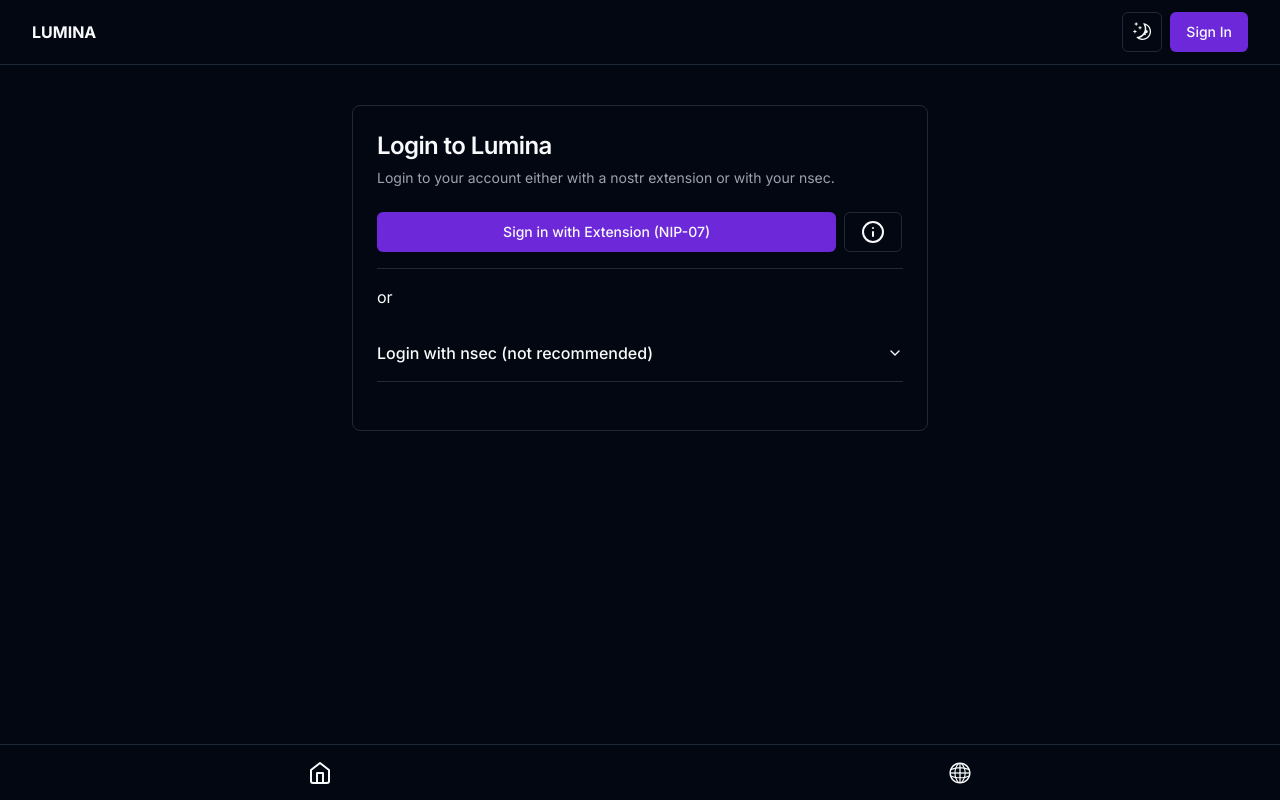
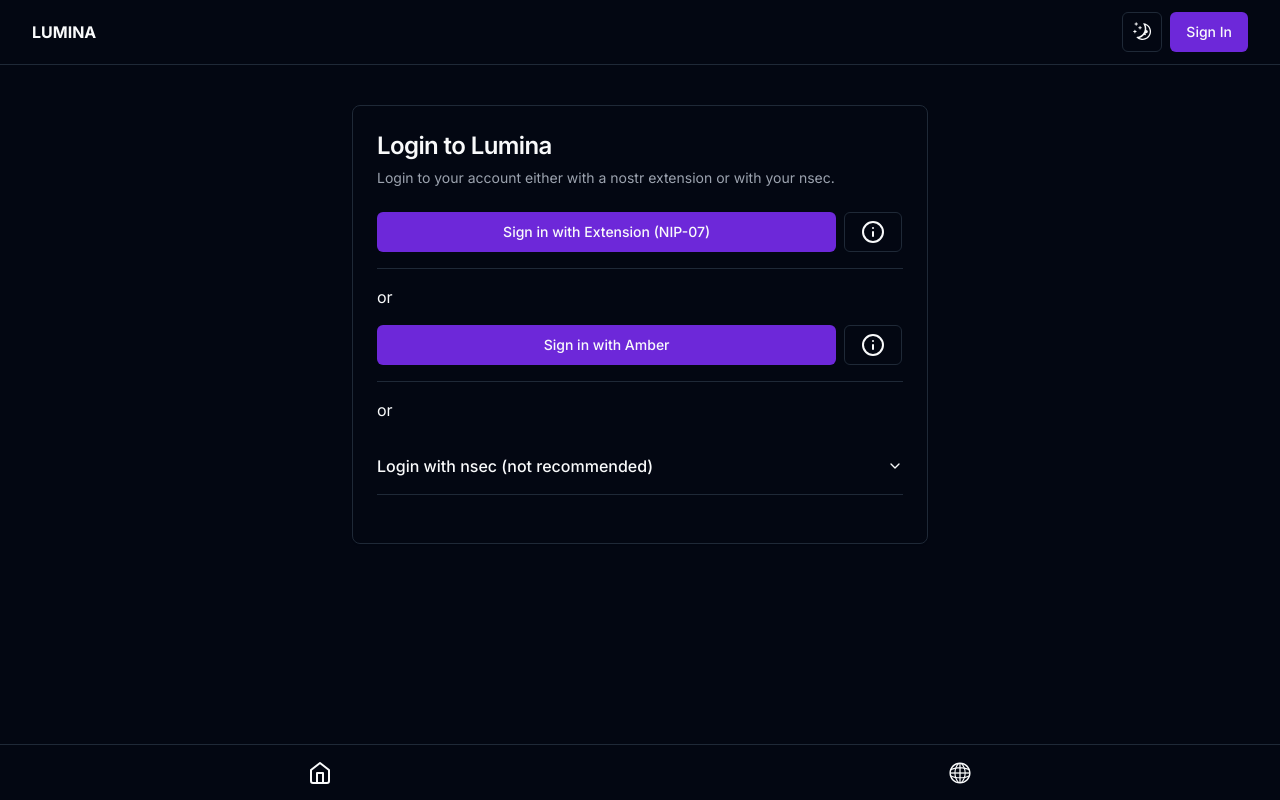
Before and after one commit to mroxso/lumina-rocks-website, a Next.js app in the folder lumina/: page /login in a window 1280 px wide. Built offline with nearby package versions, Linux system fonts and the light colour scheme.

Commit message:
finalize amber login

```diff
--- a/lumina/components/LoginForm.tsx
+++ b/lumina/components/LoginForm.tsx
@@ -32,13 +32,25 @@
     let publicKey = useRef(null);
     let nsecInput = useRef<HTMLInputElement>(null);
 
+    useEffect(() => {
+        // handle Amber Login Response
+        const urlParams = new URLSearchParams(window.location.search);
+        const amberResponse = urlParams.get('amberResponse');
+        if (amberResponse !== null) {
+            localStorage.setItem("pubkey", nip19.decode(amberResponse).data.toString());
+            localStorage.setItem("loginType", "amber");
+            window.location.href = `/profile/${amberResponse}`;
+        }
+    }, []);
+
+
     const handleAmber = async () => {
         const hostname = window.location.host;
         console.log(hostname);
         if (!hostname) {
             throw new Error("Hostname is null or undefined");
         }
-        const intent = `intent:#Intent;scheme=nostrsigner;S.compressionType=none;S.returnType=signature;S.type=get_public_key;S.callbackUrl=http://${hostname}/profile/;end`;
+        const intent = `intent:#Intent;scheme=nostrsigner;S.compressionType=none;S.returnType=signature;S.type=get_public_key;S.callbackUrl=http://${hostname}/login?amberResponse=;end`;
         window.location.href = intent;
     }
 
@@ -49,6 +61,7 @@
             console.log("Logged in with pubkey: ", publicKey.current);
             if (publicKey.current !== null) {
                 localStorage.setItem("pubkey", publicKey.current);
+                localStorage.setItem("loginType", "extension");
                 // window.location.reload();
                 window.location.href = `/profile/${nip19.npubEncode(publicKey.current)}`;
             }
@@ -67,6 +80,7 @@
 
     //     localStorage.setItem("nsec", nsecHex);
     //     localStorage.setItem("pubkey", pubkey);
+    //     localStorage.setItem("loginType", "raw_nsec")
     //     window.location.href = `/profile/${nip19.npubEncode(pubkey)}`;
     // };
 
@@ -84,6 +98,8 @@
 
                 localStorage.setItem("nsec", nsecHex);
                 localStorage.setItem("pubkey", pubkey);
+                localStorage.setItem("loginType", "raw_nsec")
+
                 window.location.href = `/profile/${nip19.npubEncode(pubkey)}`;
             } catch (e) {
                 console.error(e);
@@ -107,14 +123,14 @@
                 </div>
                 <hr />
                 or
-                {/* <div className="grid grid-cols-8 gap-2">
+                <div className="grid grid-cols-8 gap-2">
                     <Button className="w-full col-span-7" onClick={handleAmber}>Sign in with Amber</Button>
                     <Link target="_blank" href="https://github.com/greenart7c3/Amber">
                         <Button variant={"outline"}><InfoIcon /></Button>
                     </Link>
                 </div>
                 <hr />
-                or */}
+                or
                 <Accordion type="single" collapsible>
                     <AccordionItem value="item-1">
                         <AccordionTrigger>Login with nsec (not recommended)</AccordionTrigger>
```
